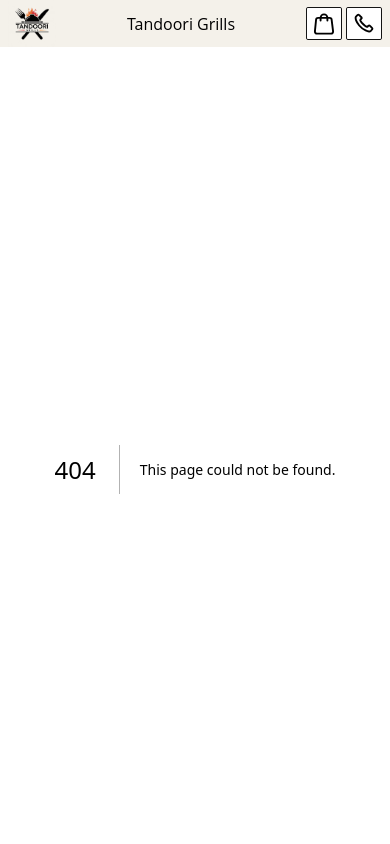
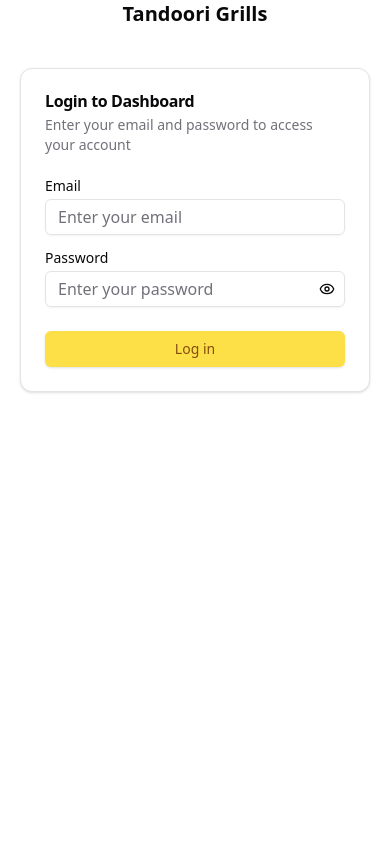
Before and after one commit to pavittarx/tgrills, a Next.js app: page /dashboard in a window 390 px wide. Before the commit this address had no page. Shown: the top 844 px of the page. Built offline with nearby package versions, Linux system fonts and the light colour scheme.

Commit message:
feat: added dashboard, mobile only

```diff
--- a/app/layout.tsx
+++ b/app/(main)/layout.tsx
@@ -1,8 +1,9 @@
 import type { Metadata } from "next";
 import { Geist, Geist_Mono } from "next/font/google";
-import { Header } from "./_shared/Header";
-import { Footer } from "./_shared/Footer";
-import "./globals.css";
+import { Header } from "../_shared/Header";
+import { Footer } from "../_shared/Footer";
+import { MobileOnlyNotification } from "@/app/_shared/MobileOnly";
+import "../globals.css";
 
 const geistSans = Geist({
   variable: "--font-geist-sans",
@@ -29,11 +30,13 @@ export default function RootLayout({
       <body
         className={`${geistSans.variable} ${geistMono.variable} antialiased`}
       >
-        <Header />
-        {children}
-        {/* Adjust Footer Height */}
-        <div className="h-[200px] w-max-[100vw]"></div>
-        <Footer />
+        <MobileOnlyNotification>
+          <Header />
+          {children}
+          {/* Adjust Footer Height */}
+          <div className="h-[200px] w-max-[100vw]"></div>
+          <Footer />
+        </MobileOnlyNotification>
       </body>
     </html>
   );
--- /dev/null
+++ b/app/_shared/MobileOnly.tsx
@@ -0,0 +1,44 @@
+"use client";
+
+import { useState, useEffect } from "react";
+import type React from "react"; // Added import for React
+
+interface MobileOnlyNotificationProps {
+  children: React.ReactNode;
+}
+
+export function MobileOnlyNotification({
+  children,
+}: MobileOnlyNotificationProps) {
+  const [isDesktop, setIsDesktop] = useState(false);
+
+  useEffect(() => {
+    const checkIfDesktop = () => {
+      setIsDesktop(window.innerWidth >= 768); // Assuming 768px as the breakpoint for desktop
+    };
+
+    checkIfDesktop();
+    window.addEventListener("resize", checkIfDesktop);
+
+    return () => window.removeEventListener("resize", checkIfDesktop);
+  }, []);
+
+  if (isDesktop) {
+    return (
+      <div className="fixed inset-0 bg-yellow-600 text-white flex items-center justify-center z-50">
+        <div className="text-center p-4  flex flex-col">
+          <h1 className="text-4xl font-bold mb-4">Tandoori Grills</h1>
+          <p className="text-xl mb-4">
+            This site is only available on mobile devices.
+          </p>
+          <p className="text-lg">
+            Please visit us on your smartphoneto explore our delicious
+            offerings!
+          </p>
+        </div>
+      </div>
+    );
+  }
+
+  return <>{children}</>;
+}
--- /dev/null
+++ b/app/dashboard/layout.tsx
@@ -0,0 +1,35 @@
+import type { Metadata } from "next";
+import { Geist, Geist_Mono } from "next/font/google";
+
+import "./../globals.css";
+
+const geistSans = Geist({
+  variable: "--font-geist-sans",
+  subsets: ["latin"],
+});
+
+const geistMono = Geist_Mono({
+  variable: "--font-geist-mono",
+  subsets: ["latin"],
+});
+
+export const metadata: Metadata = {
+  title: "Tandoori Grills",
+  description: "Delicious to the heart",
+};
+
+export default function RootLayout({
+  children,
+}: Readonly<{
+  children: React.ReactNode;
+}>) {
+  return (
+    <html lang="en">
+      <body
+        className={`${geistSans.variable} ${geistMono.variable} antialiased`}
+      >
+        {children}
+      </body>
+    </html>
+  );
+}
--- /dev/null
+++ b/app/dashboard/page.tsx
@@ -0,0 +1,111 @@
+"use client";
+
+import {
+  Card,
+  CardTitle,
+  CardHeader,
+  CardDescription,
+  CardContent,
+  CardFooter,
+} from "@/components/ui/card";
+import { Alert, AlertDescription } from "@/components/ui/alert";
+import { Button } from "@/components/ui/button";
+import { Input } from "@/components/ui/input";
+import { Label } from "@/components/ui/label";
+import { Eye, EyeOff, Loader2 } from "lucide-react";
+
+import { useState } from "react";
+
+const DashboardPage = () => {
+  const [email, setEmail] = useState("");
+  const [password, setPassword] = useState("");
+  const [error, setError] = useState<string | null>(null);
+  const [isLoading, setIsLoading] = useState(false);
+  const [showPassword, setShowPassword] = useState(false);
+
+  const handleLogin = () => {};
+
+  return (
+    <section className="flex flex-col justify-center items-center select-none">
+      <h1 className="mb-10 font-semibold text-xl"> Tandoori Grills </h1>
+
+      <Card className="w-[350px]">
+        <CardHeader>
+          <CardTitle>Login to Dashboard</CardTitle>
+          <CardDescription>
+            Enter your email and password to access your account
+          </CardDescription>
+        </CardHeader>
+        <CardContent>
+          <form onSubmit={handleLogin}>
+            <div className="grid w-full items-center gap-4">
+              <div className="flex flex-col space-y-1.5">
+                <Label htmlFor="email">Email</Label>
+                <Input
+                  id="email"
+                  type="email"
+                  placeholder="Enter your email"
+                  value={email}
+                  onChange={(e) => setEmail(e.target.value)}
+                  required
+                />
+              </div>
+              <div className="flex flex-col space-y-1.5">
+                <Label htmlFor="password">Password</Label>
+                <div className="relative">
+                  <Input
+                    id="password"
+                    type={showPassword ? "text" : "password"}
+                    placeholder="Enter your password"
+                    value={password}
+                    onChange={(e) => setPassword(e.target.value)}
+                    required
+                  />
+                  <Button
+                    type="button"
+                    variant="ghost"
+                    size="icon"
+                    className="absolute right-0 top-0 h-full px-3 py-2 hover:bg-transparent"
+                    onClick={() => setShowPassword(!showPassword)}
+                  >
+                    {showPassword ? (
+                      <EyeOff className="h-4 w-4" />
+                    ) : (
+                      <Eye className="h-4 w-4" />
+                    )}
+                    <span className="sr-only">
+                      {showPassword ? "Hide password" : "Show password"}
+                    </span>
+                  </Button>
+                </div>
+              </div>
+            </div>
+          </form>
+        </CardContent>
+        <CardFooter className="flex flex-col">
+          <Button
+            className="w-full bg-yellow-300 text-yellow-800 hover:bg-yellow-200"
+            onClick={handleLogin}
+            disabled={isLoading}
+          >
+            {isLoading ? (
+              <>
+                <Loader2 className="mr-2 h-4 w-4 animate-spin" />
+                Logging in...
+              </>
+            ) : (
+              "Log in"
+            )}
+          </Button>
+          {error && (
+            <Alert variant="destructive" className="mt-4">
+              <AlertDescription>{error}</AlertDescription>
+            </Alert>
+          )}
+        </CardFooter>
+      </Card>
+    </section>
+  );
+};
+
+export default DashboardPage;
--- a/app/globals.css
+++ b/app/globals.css
@@ -14,9 +14,9 @@
 } */
 
 body {
-  font-family: "Open Sans", Arial, Helvetica, sans-serif;
+  /* font-family: "Open Sans", Arial, Helvetica, sans-serif; */
 
-  max-width: 620px;
+  /* max-width: 620px; */
 }
 
 header, footer {
--- /dev/null
+++ b/components/ui/alert.tsx
@@ -0,0 +1,59 @@
+import * as React from "react"
+import { cva, type VariantProps } from "class-variance-authority"
+
+import { cn } from "@/lib/utils"
+
+const alertVariants = cva(
+  "relative w-full rounded-lg border px-4 py-3 text-sm [&>svg+div]:translate-y-[-3px] [&>svg]:absolute [&>svg]:left-4 [&>svg]:top-4 [&>svg]:text-foreground [&>svg~*]:pl-7",
+  {
+    variants: {
+      variant: {
+        default: "bg-background text-foreground",
+        destructive:
+          "border-destructive/50 text-destructive dark:border-destructive [&>svg]:text-destructive",
+      },
+    },
+    defaultVariants: {
+      variant: "default",
+    },
+  }
+)
+
+const Alert = React.forwardRef<
+  HTMLDivElement,
+  React.HTMLAttributes<HTMLDivElement> & VariantProps<typeof alertVariants>
+>(({ className, variant, ...props }, ref) => (
+  <div
+    ref={ref}
+    role="alert"
+    className={cn(alertVariants({ variant }), className)}
+    {...props}
+  />
+))
+Alert.displayName = "Alert"
+
+const AlertTitle = React.forwardRef<
+  HTMLParagraphElement,
+  React.HTMLAttributes<HTMLHeadingElement>
+>(({ className, ...props }, ref) => (
+  <h5
+    ref={ref}
+    className={cn("mb-1 font-medium leading-none tracking-tight", className)}
+    {...props}
+  />
+))
+AlertTitle.displayName = "AlertTitle"
+
+const AlertDescription = React.forwardRef<
+  HTMLParagraphElement,
+  React.HTMLAttributes<HTMLParagraphElement>
+>(({ className, ...props }, ref) => (
+  <div
+    ref={ref}
+    className={cn("text-sm [&_p]:leading-relaxed", className)}
+    {...props}
+  />
+))
+AlertDescription.displayName = "AlertDescription"
+
+export { Alert, AlertTitle, AlertDescription }
--- /dev/null
+++ b/components/ui/input.tsx
@@ -0,0 +1,22 @@
+import * as React from "react"
+
+import { cn } from "@/lib/utils"
+
+const Input = React.forwardRef<HTMLInputElement, React.ComponentProps<"input">>(
+  ({ className, type, ...props }, ref) => {
+    return (
+      <input
+        type={type}
+        className={cn(
+          "flex h-9 w-full rounded-md border border-input bg-transparent px-3 py-1 text-base shadow-sm transition-colors file:border-0 file:bg-transparent file:text-sm file:font-medium file:text-foreground placeholder:text-muted-foreground focus-visible:outline-none focus-visible:ring-1 focus-visible:ring-ring disabled:cursor-not-allowed disabled:opacity-50 md:text-sm",
+          className
+        )}
+        ref={ref}
+        {...props}
+      />
+    )
+  }
+)
+Input.displayName = "Input"
+
+export { Input }
--- /dev/null
+++ b/components/ui/label.tsx
@@ -0,0 +1,26 @@
+"use client"
+
+import * as React from "react"
+import * as LabelPrimitive from "@radix-ui/react-label"
+import { cva, type VariantProps } from "class-variance-authority"
+
+import { cn } from "@/lib/utils"
+
+const labelVariants = cva(
+  "text-sm font-medium leading-none peer-disabled:cursor-not-allowed peer-disabled:opacity-70"
+)
+
+const Label = React.forwardRef<
+  React.ElementRef<typeof LabelPrimitive.Root>,
+  React.ComponentPropsWithoutRef<typeof LabelPrimitive.Root> &
+    VariantProps<typeof labelVariants>
+>(({ className, ...props }, ref) => (
+  <LabelPrimitive.Root
+    ref={ref}
+    className={cn(labelVariants(), className)}
+    {...props}
+  />
+))
+Label.displayName = LabelPrimitive.Root.displayName
+
+export { Label }
--- a/package.json
+++ b/package.json
@@ -10,6 +10,7 @@
   },
   "dependencies": {
     "@google-cloud/local-auth": "2.1.0",
+    "@radix-ui/react-label": "^2.1.1",
     "@radix-ui/react-separator": "^1.1.1",
     "@radix-ui/react-slot": "^1.1.1",
     "@supabase/supabase-js": "^2.48.0",
```
Also changed, not shown: app/(main)/page.tsx (renamed from app/page.tsx, +4 -4 lines), app/(main)/cart/page.tsx (renamed from app/cart/page.tsx), app/(main)/cart/review/page.tsx (renamed from app/cart/review/page.tsx), 1 other file (tests, documents, lock files or other folders).
